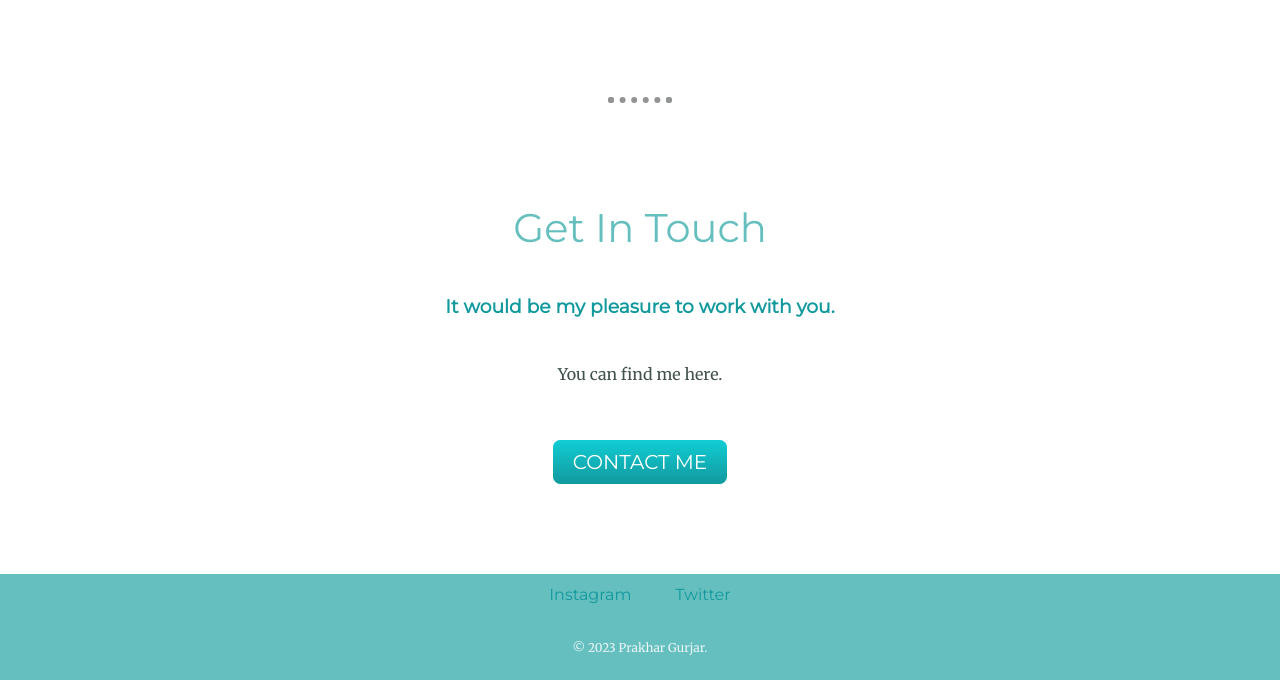
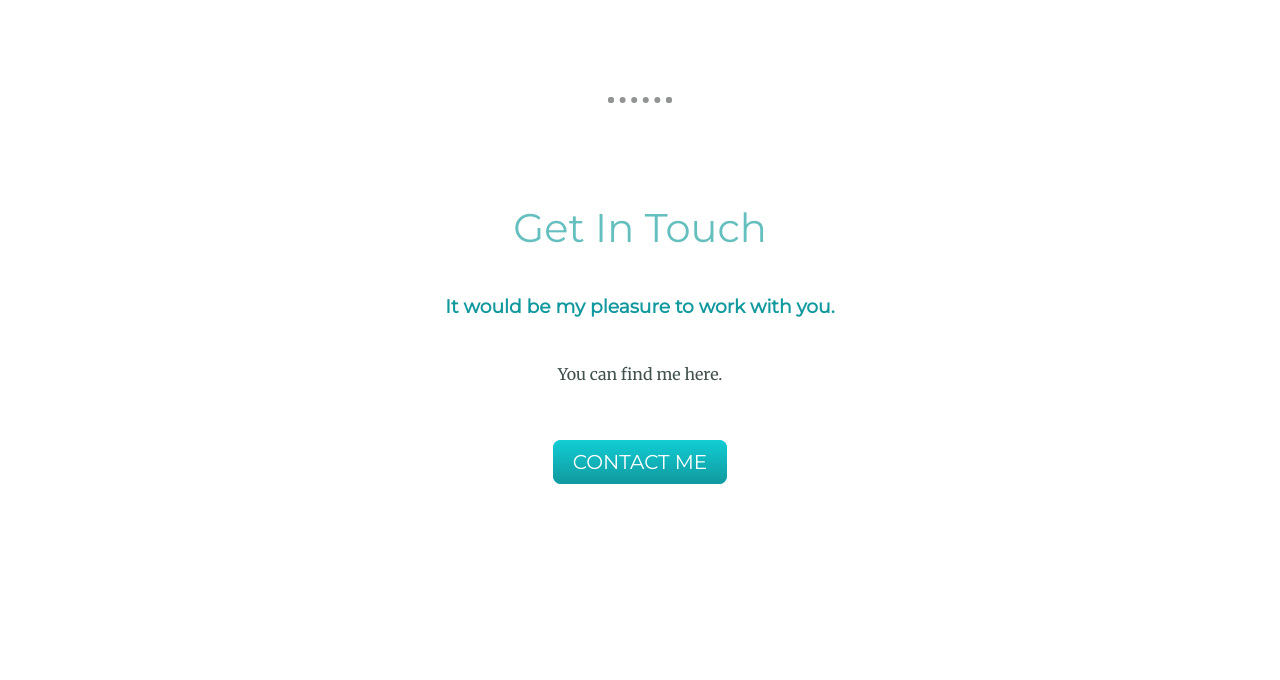
Before and after one commit to Prakhar272006/Prakhar-s-Website, a plain HTML site: page index.html in a window 1280 px wide. Shown: the part 2991-3671 px from the top of the page. After the commit the page ends 3565 px from the top, so only its background shows below. Drawn offline with Linux system fonts and the light colour scheme.

Commit message:
Update index.html

```diff
--- a/index.html
+++ b/index.html
@@ -43,8 +43,9 @@
                 <h3>Reading</h3>
                 <p>Reading is a skill that involves the ability to decode and comprehend written language. It requires various cognitive processes such as visual perception, attention, memory, and language processing, and can be developed through practice, education, and exposure to a variety of texts.</p>
               </div>
+              <hr>
             </div>
-            <hr>
+
             <div class="contact-me">
               <h2>Get In Touch</h2>
               <h3>It would be my pleasure to work with you.</h3>
@@ -52,13 +53,3 @@
               <a class="btn" href="https://linktr.ee/prakhar12345?utm_source=linktree_admin_share">CONTACT ME</a>
             </div>
           </div>
-
-
-          <div class="bottom-container">
-            <a class="footer-link" href="https://www.instagram.com/prakhar_notfound/">Instagram</a>
-            <a class="footer-link" href="https://twitter.com/PrakharGurjar27/">Twitter</a>
-            <p class="copyright">© 2023 Prakhar Gurjar.</p>
-          </div>
-
-</body>
-</html>
```
